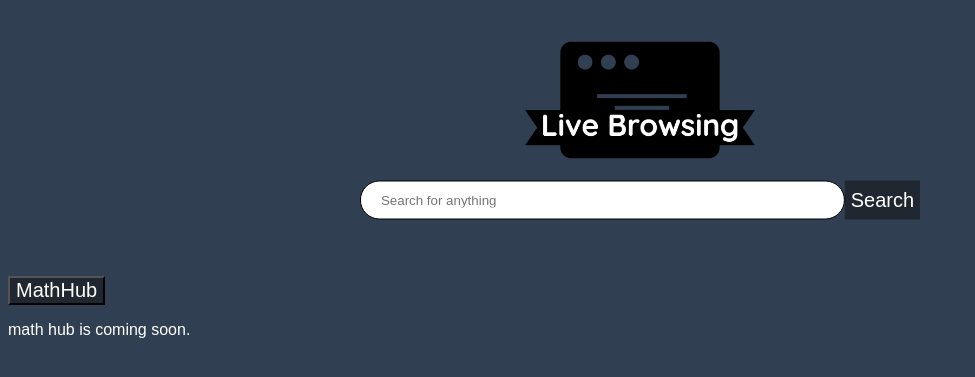
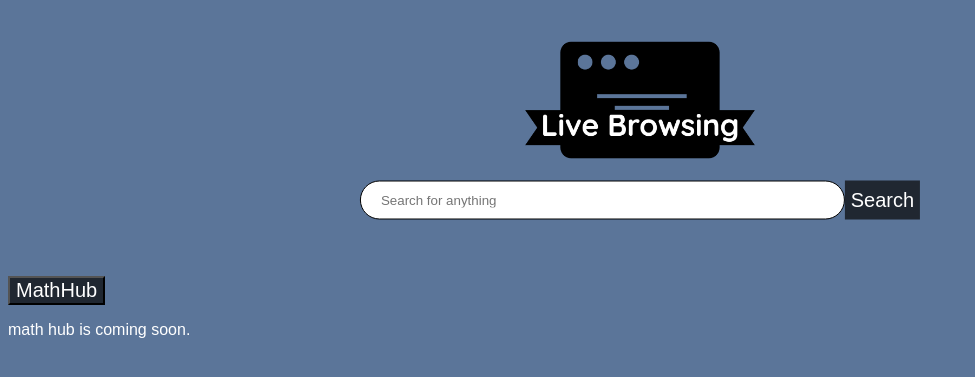
Before and after one commit to lilblock1/Live-Browsing, a PHP site: page / in a window 1280 px wide. Shown: the top 377 px of the page, without its empty margins (0-975 px from the left). Run offline with PHP 8.4, Linux system fonts and the light colour scheme.

Commit message:
Update style.css

```diff
--- a/style.css
+++ b/style.css
@@ -3,7 +3,7 @@
 }
 
 body {
-  background-color: #313f53;
+  background-color: #5b7599;
 }
 
 #content, #buttons {
```
